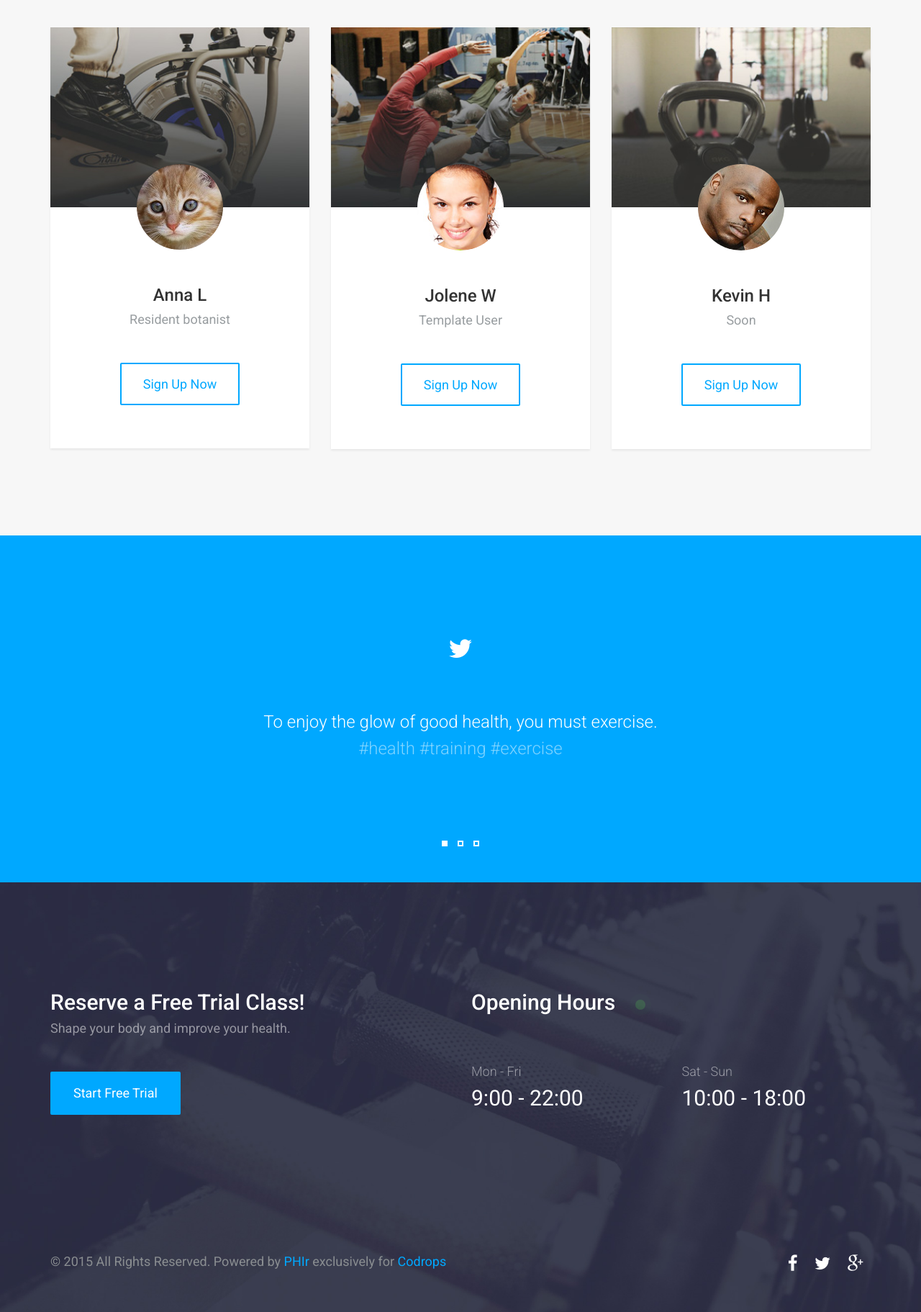
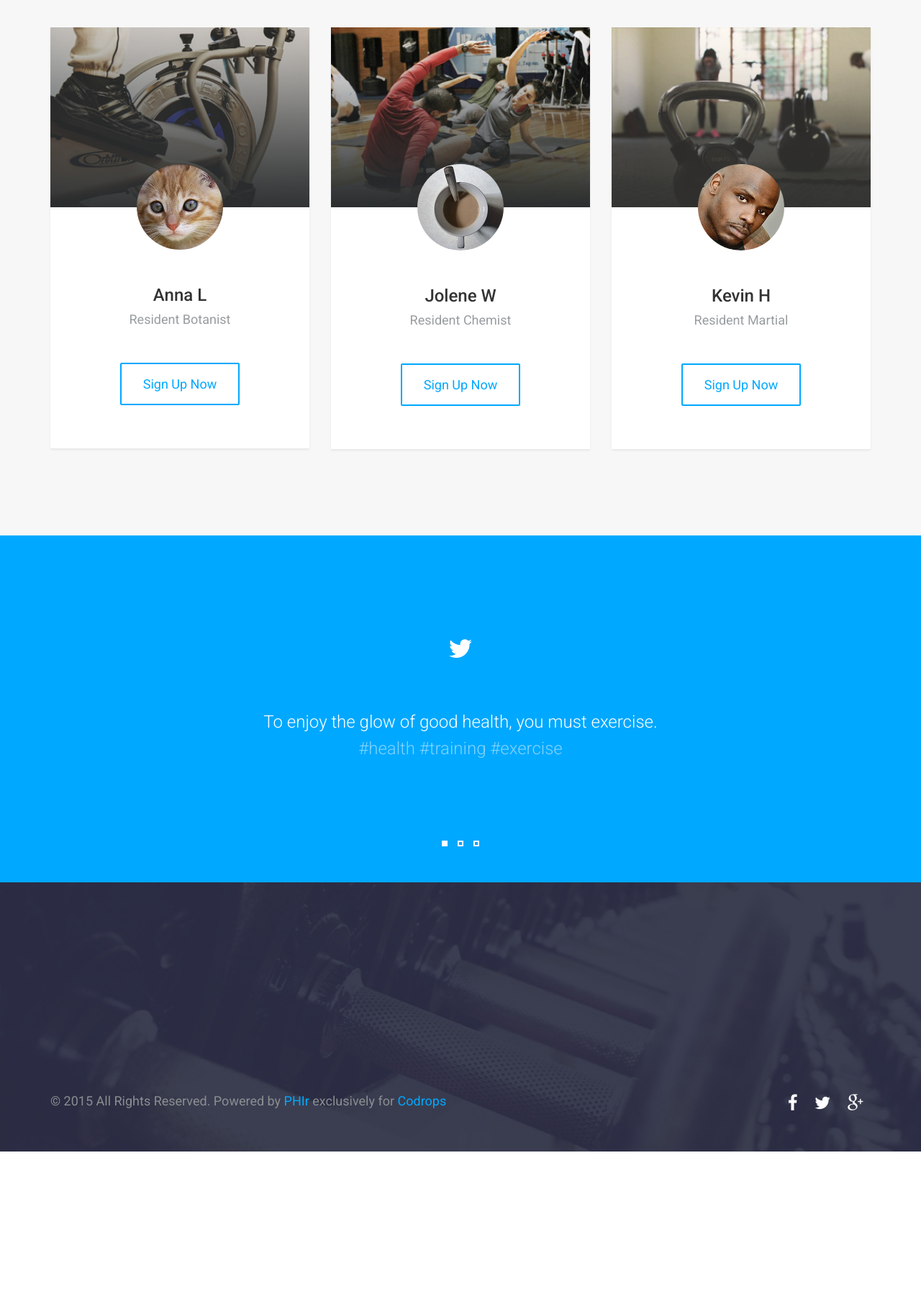
Before and after one commit to ayyelle/lumohacks2016, a Flask app: template templates/index.html in a window 1280 px wide. Shown: the part 2400-4223 px from the top of the page at 72% size. After the commit the page ends 4000 px from the top, so only its background shows below. Run offline with Flask 2, Linux system fonts and the light colour scheme; the template is opened without the code that fills it: most values are stand-ins (such as "Sample title", 1, 10 or a date in 2020).

Commit message:
Update links and stuff on main page

```diff
--- a/templates/index.html
+++ b/templates/index.html
@@ -5,7 +5,7 @@
 	<meta charset="UTF-8">
 	<meta http-equiv="X-UA-Compatible" content="IE=edge">
 	<meta name="viewport" content="width=device-width, initial-scale=1">
-	<title>Cardio: Free One Page Template by Luka Cvetinovic</title>
+	<title>{{title}}</title>
 	<meta name="description" content="Cardio is a free one page template made exclusively for Codrops by Luka Cvetinovic" />
 	<meta name="keywords" content="html template, css, free, one page, gym, fitness, web design" />
 	<meta name="author" content="Luka Cvetinovic for Codrops" />
@@ -222,7 +222,7 @@
 						<div class="icon-holder">
 							<img src="../static/img/icons/guru-blue.png" alt="" class="icon">
 						</div>
-						<h4 class="heading">Grains</h4>
+						<h4 class="heading"><a href="/grains">Grains</a></h4>
 						<p class="description">High in vitamin A.</p>
 					</div>
 				</div>
@@ -231,8 +231,8 @@
 						<div class="icon-holder">
 							<img src="../static/img/icons/weight-blue.png" alt="" class="icon">
 						</div>
-						<h4 class="heading">Veggies and Fruit</h4>
-						<p class="description">A elementum ligula lacus ac quam ultrices a scelerisque praesent vel suspendisse scelerisque a aenean hac montes.</p>
+						<h4 class="heading"><a href="/veg">Veggies and Fruit</a></h4>
+						<p class="description">My mom always told me to eat my spinach.</p>
 					</div>
 				</div>
                 <div class="col-md-2">
@@ -240,8 +240,8 @@
                         <div class="icon-holder">
                             <img src="../static/img/icons/weight-blue.png" alt="" class="icon">
                         </div>
-                        <h4 class="heading">Milk and Alternatives</h4>
-                        <p class="description">A elementum ligula lacus ac quam ultrices a scelerisque praesent vel suspendisse scelerisque a aenean hac montes.</p>
+                        <h4 class="heading"><a href="/milk">Milk and Alternatives</a></h4>
+                        <p class="description">Strong bones!</p>
                     </div>
                 </div>
                 <div class="col-md-2">
@@ -249,8 +249,8 @@
                         <div class="icon-holder">
                             <img src="../static/img/icons/weight-blue.png" alt="" class="icon">
                         </div>
-                        <h4 class="heading">Meat and Alternatives</h4>
-                        <p class="description">A elementum ligula lacus ac quam ultrices a scelerisque praesent vel suspendisse scelerisque a aenean hac montes.</p>
+                        <h4 class="heading"><a href="/meat">Meat and Alternatives</a></h4>
+                        <p class="description">Yum yum!</p>
                     </div>
                 </div>
 			</div>
@@ -268,14 +268,14 @@
 					<div class="team text-center">
 						<div class="cover" style="background:url('../static/img/team/team-cover1.jpg'); background-size:cover;">
 							<div class="overlay text-center">
-								<h3 class="white">$69.00</h3>
-								<h5 class="light light-white">1 - 5 sessions / month</h5>
+								<h3 class="white"></h3>
+								<h5 class="light light-white">Tomatoes are fruit!</h5>
 							</div>
 						</div>
 						<img src="../static/img/team/ginger_cat.jpg" alt="Team Image" class="avatar">
 						<div class="title">
 							<h4>Anna L</h4>
-							<h5 class="muted regular">Resident botanist</h5>
+							<h5 class="muted regular">Resident Botanist</h5>
 						</div>
 						<button data-toggle="modal" data-target="#modal1" class="btn btn-blue-fill">Sign Up Now</button>
 					</div>
@@ -284,14 +284,14 @@
 					<div class="team text-center">
 						<div class="cover" style="background:url('../static/img/team/team-cover2.jpg'); background-size:cover;">
 							<div class="overlay text-center">
-								<h3 class="white">$69.00</h3>
-								<h5 class="light light-white">1 - 5 sessions / month</h5>
+								<h3 class="white"></h3>
+								<h5 class="light light-white">Say no to radicals!</h5>
 							</div>
 						</div>
-						<img src="../static/img/team/team1.jpg" alt="Team Image" class="avatar">
+						<img src="../static/img/team/milk_tea.jpg" alt="Team Image" class="avatar">
 						<div class="title">
 							<h4>Jolene W</h4>
-							<h5 class="muted regular">Template User</h5>
+							<h5 class="muted regular">Resident Chemist</h5>
 						</div>
 						<a href="#" data-toggle="modal" data-target="#modal1" class="btn btn-blue-fill ripple">Sign Up Now</a>
 					</div>
@@ -300,14 +300,14 @@
 					<div class="team text-center">
 						<div class="cover" style="background:url('../static/img/team/team-cover3.jpg'); background-size:cover;">
 							<div class="overlay text-center">
-								<h3 class="white">$69.00</h3>
-								<h5 class="light light-white">1 - 5 sessions / month</h5>
+								<h3 class="white"></h3>
+								<h5 class="light light-white">I have an ethernet port.</h5>
 							</div>
 						</div>
 						<img src="../static/img/team/team2.jpg" alt="Team Image" class="avatar">
 						<div class="title">
 							<h4>Kevin H</h4>
-							<h5 class="muted regular">Soon</h5>
+							<h5 class="muted regular">Resident Martial</h5>
 						</div>
 						<a href="#" data-toggle="modal" data-target="#modal1" class="btn btn-blue-fill ripple">Sign Up Now</a>
 					</div>
@@ -345,24 +345,7 @@
 	<footer>
 		<div class="container">
 			<div class="row">
-				<div class="col-sm-6 text-center-mobile">
-					<h3 class="white">Reserve a Free Trial Class!</h3>
-					<h5 class="light regular light-white">Shape your body and improve your health.</h5>
-					<a href="#" class="btn btn-blue ripple trial-button">Start Free Trial</a>
-				</div>
-				<div class="col-sm-6 text-center-mobile">
-					<h3 class="white">Opening Hours <span class="open-blink"></span></h3>
-					<div class="row opening-hours">
-						<div class="col-sm-6 text-center-mobile">
-							<h5 class="light-white light">Mon - Fri</h5>
-							<h3 class="regular white">9:00 - 22:00</h3>
-						</div>
-						<div class="col-sm-6 text-center-mobile">
-							<h5 class="light-white light">Sat - Sun</h5>
-							<h3 class="regular white">10:00 - 18:00</h3>
-						</div>
-					</div>
-				</div>
+
 			</div>
 			<div class="row bottom-footer text-center-mobile">
 				<div class="col-sm-8">
```
Also changed, not shown: static/img/team/milk_tea.jpg (added).
